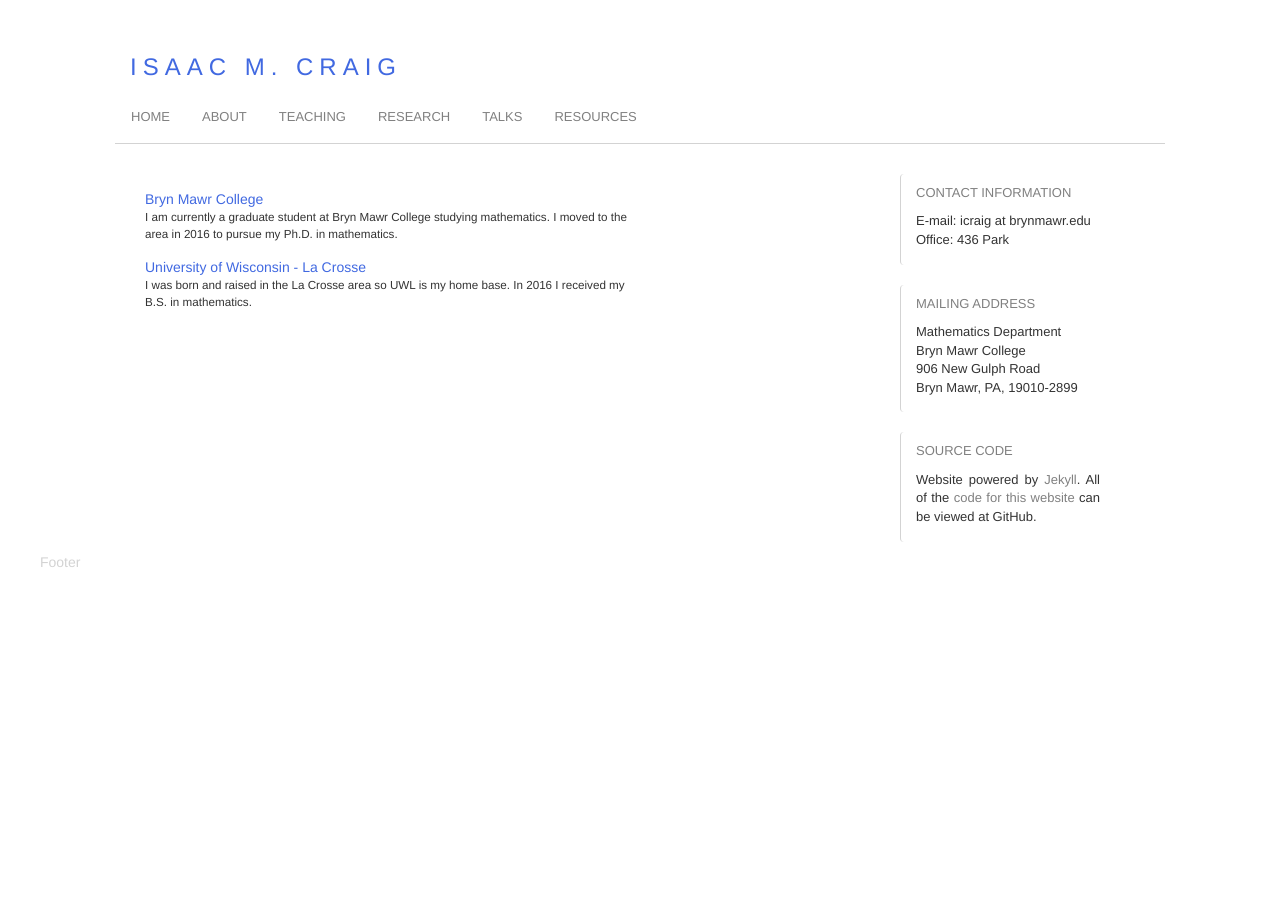
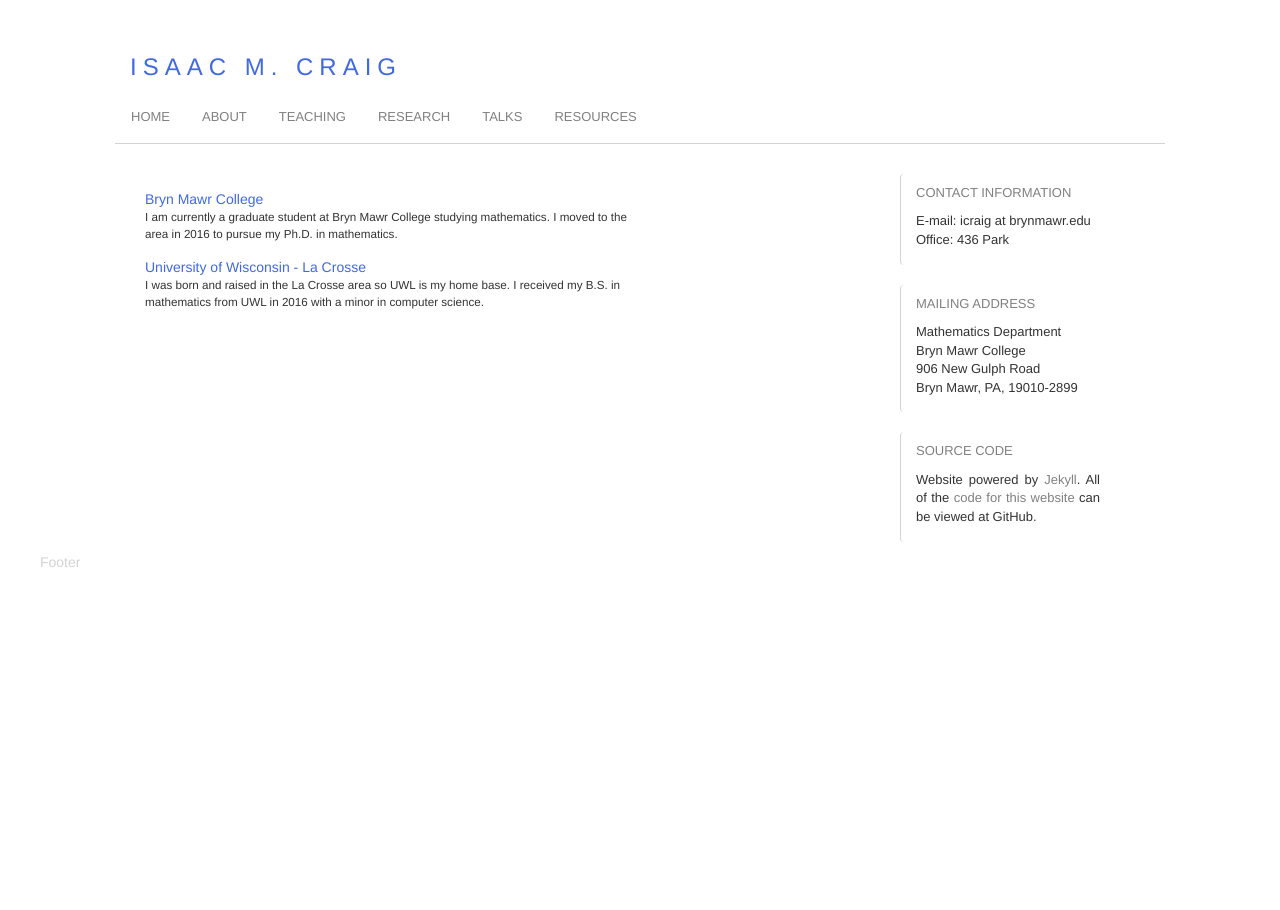
Before and after one commit to isundberg/isaacmc.github.io, a Jekyll site: the page built from about/index.html, in a window 1280 px wide. Built offline with Jekyll 4.4.1, drawn with Linux system fonts in a browser that asks for light colours.

Commit message:
Update index.html

```diff
--- a/about/index.html
+++ b/about/index.html
@@ -6,13 +6,15 @@
 <div id="contentBlock" class="col-sm-12">
 <div id="contentItem" class="col-sm-8">Bryn Mawr College</div>
 <div id="contentSpace" class="col-sm-8">
-  I am currently a graduate student at Bryn Mawr College studying mathematics. I moved to the area in 2016 to pursue my Ph.D. in mathematics.
+  I am currently a graduate student at Bryn Mawr College studying mathematics.
+  I moved to the area in 2016 to pursue my Ph.D. in mathematics.
 </div>
 </div>
 
 <div id="contentBlock" class="col-sm-12">
 <div id="contentItem" class="col-sm-8">University of Wisconsin - La Crosse</div>
 <div id="contentSpace" class="col-sm-8">
-  I was born and raised in the La Crosse area so UWL is my home base. In 2016 I received my B.S. in mathematics.
+  I was born and raised in the La Crosse area so UWL is my home base.
+  I received my B.S. in mathematics from UWL in 2016 with a minor in computer science.
 </div>
 </div>
```
